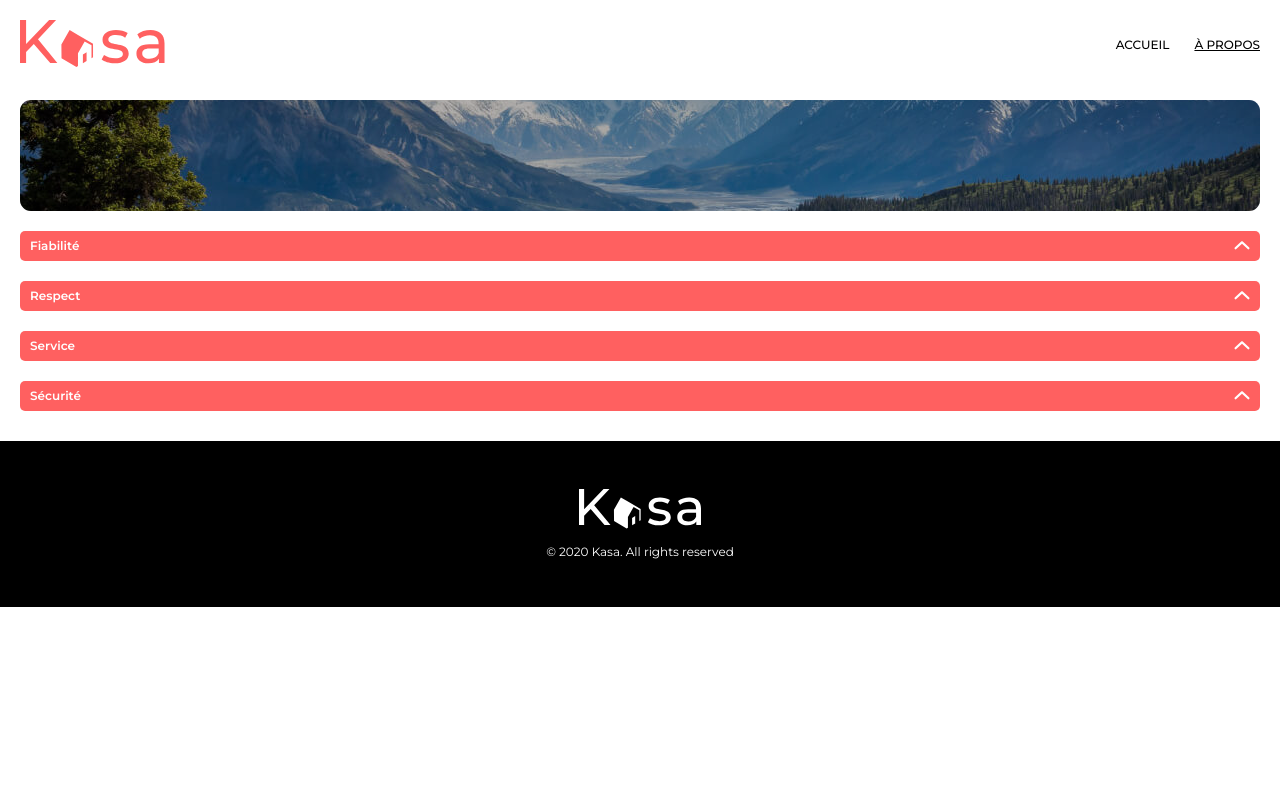
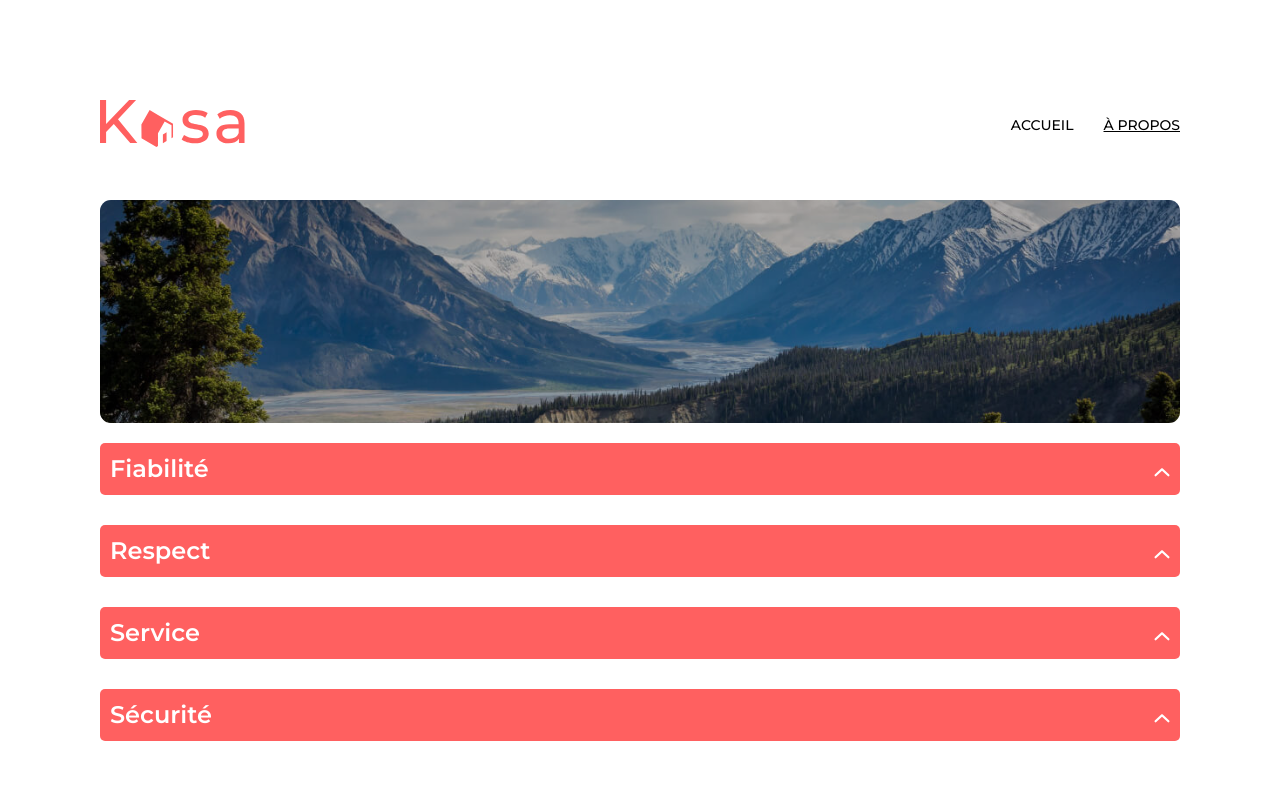
Before and after one commit to CharlesABJ/kasa-vite, a React (Vite) app: page /about in a window 1280 px wide. Shown: the top 800 px of the page. Built offline with nearby package versions, Linux system fonts and the light colour scheme.

Commit message:
Responsive de la page home effectué

```diff
--- a/src/components/Banner/_Banner.scss
+++ b/src/components/Banner/_Banner.scss
@@ -11,9 +11,27 @@
   }
   h1 {
     @include absolute-center($eighteenpx);
-    font-size: $classic-banner-font-size;
+
+    font-size: $twenty-fourpx;
+
     width: calc(2 * $hundredpx + $twenty-fivepx);
     color: $color5;
     text-shadow: $text-shadow;
   }
 }
+
+// ========================================================================================================================
+//                                                MEDIA QUERIES ( RESPONSIVE )
+// ========================================================================================================================
+
+@media screen and (min-width: 1250px) {
+  .Banner {
+    height: calc(2 * $hundredpx + $twenty-threepx);
+
+    h1 {
+      @include absolute-center();
+      font-size: calc($twenty-fourpx * 2);
+      width: max-content;
+    }
+  }
+}
--- a/src/components/Collapse/_Collapse.scss
+++ b/src/components/Collapse/_Collapse.scss
@@ -44,3 +44,19 @@
     }
   }
 }
+
+// ========================================================================================================================
+//                                                MEDIA QUERIES ( RESPONSIVE )
+// ========================================================================================================================
+
+@media screen and (min-width: 1250px) {
+  .Collapse {
+    header {
+      height: calc($thirtypx + $twenty-twopx);
+      font-size: $twenty-fourpx;
+    }
+    .content {
+      padding: 0 $thirtypx;
+    }
+  }
+}
--- a/src/components/Footer/_Footer.scss
+++ b/src/components/Footer/_Footer.scss
@@ -16,3 +16,13 @@ footer.Footer {
     }
   }
 }
+
+// ========================================================================================================================
+//                                                MEDIA QUERIES ( RESPONSIVE )
+// ========================================================================================================================
+
+@media screen and (min-width: 1250px) {
+  footer.Footer {
+    gap: $twenty-fivepx;
+  }
+}
--- a/src/components/Header/_Header.scss
+++ b/src/components/Header/_Header.scss
@@ -1,7 +1,8 @@
 .Header {
   @include flex-center;
   justify-content: space-between;
-  padding: $classic-margin $classic-margin $thirtypx;
+  @include classic-padding;
+  padding-bottom: $thirtypx;
   .logo {
     img {
       width: $logo-width;
@@ -13,11 +14,30 @@
       gap: $twenty-fivepx;
       li {
         a {
-          text-transform: uppercase;
-          font-size: $classic-nav-font-size;
-          font-weight: $weight-medium;
+          @include classic-nav-menu;
         }
       }
     }
   }
 }
+
+// ========================================================================================================================
+//                                                MEDIA QUERIES ( RESPONSIVE )
+// ========================================================================================================================
+
+@media screen and (min-width: 1250px) {
+  .Header {
+    padding-bottom: $fiftypx;
+
+    nav {
+      ul {
+        gap: $thirtypx;
+        li {
+          a {
+            font-size: $fourteenpx;
+          }
+        }
+      }
+    }
+  }
+}
--- a/src/pages/About/_About.scss
+++ b/src/pages/About/_About.scss
@@ -5,3 +5,15 @@
     gap: $twentypx;
   }
 }
+
+// ========================================================================================================================
+//                                                MEDIA QUERIES ( RESPONSIVE )
+// ========================================================================================================================
+
+@media screen and (min-width: 1250px) {
+  .About {
+    .collapses-zone {
+      gap: $thirtypx;
+    }
+  }
+}
--- a/src/pages/Home/_Home.scss
+++ b/src/pages/Home/_Home.scss
@@ -18,3 +18,11 @@
     }
   }
 }
+
+@media screen and (min-width: 1250px) {
+  .Home {
+    .cards-zone {
+      gap: $fiftypx;
+    }
+  }
+}
--- a/src/styles/_global.scss
+++ b/src/styles/_global.scss
@@ -6,7 +6,7 @@ body {
 }
 
 main {
-  padding-inline: $classic-margin;
+  @include classic-padding;
 }
 
 h1 {
@@ -45,8 +45,18 @@ h2 {
   }
 }
 
+// ========================================================================================================================
+//                                                MEDIA QUERIES ( RESPONSIVE )
+// ========================================================================================================================
+
 @media screen and (min-width: 768px) {
   .d-none-from-tablet {
     display: none;
   }
 }
+
+@media screen and (min-width: 1250px) {
+  main {
+    padding-block: 0 $fiftypx;
+  }
+}
--- a/src/styles/_mixins.scss
+++ b/src/styles/_mixins.scss
@@ -1,3 +1,26 @@
+@mixin classic-margin {
+  margin: $twentypx;
+  @media screen and (min-width: 1250px) {
+    margin: $hundredpx;
+  }
+}
+
+@mixin classic-padding {
+  padding: $twentypx;
+  @media screen and (min-width: 1250px) {
+    padding: $hundredpx;
+  }
+}
+
+@mixin classic-nav-menu {
+  text-transform: uppercase;
+  font-size: $classic-nav-font-size;
+  font-weight: $weight-medium;
+  @media screen and (min-width: 1250px) {
+    font-size: $thirty-fourpx;
+  }
+}
+
 // ========================
 // MIXINS POUR DISPLAY FLEX
 // ========================
--- a/src/styles/_variables.scss
+++ b/src/styles/_variables.scss
@@ -103,7 +103,6 @@ $font1: "Montserrat", sans-serif;
 // ========================
 
 // Margin - Padding
-$classic-margin: $twentypx;
 $classic-button-padding: $tenpx $twenty-twopx;
 $big-button-padding: $twentypx $fourtypx;
 
```
